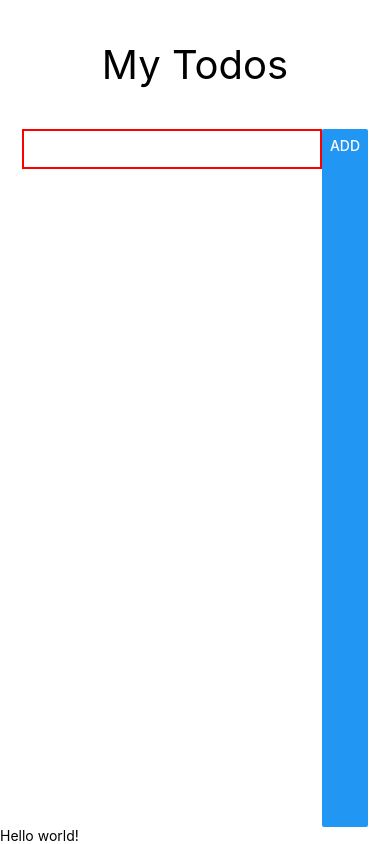
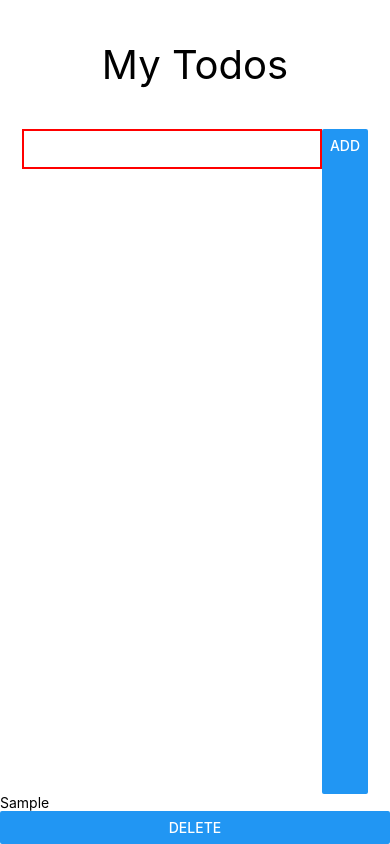
Before and after one commit to Xiaoping-Li/myTodo-react-native, a React Native app in the folder myTodo/: screen / in a window 390 px wide. Both pictures are taken after typing "Sample" into the empty fields and a click on the button "ADD". Built offline with nearby package versions, Linux system fonts and the light colour scheme.

Commit message:
Add delete function to Todo

```diff
--- a/myTodo/components/Todo.js
+++ b/myTodo/components/Todo.js
@@ -1,5 +1,5 @@
 import React from 'react';
-import { View, Text } from 'react-native';
+import { View, Text, Button, } from 'react-native';
 
 export default class Todo extends React.Component {
     constructor(props) {
@@ -8,10 +8,21 @@ export default class Todo extends React.Component {
             complete: false,
         };
     }
+
+    handleDelete = () => {
+        const idx = this.props.index;
+        this.props.onDelete(idx);
+    }
+
+
     render() {
         return (
             <View>
-                <Text>Hello world!</Text>
+                <Text>{this.props.todo}</Text>
+                <Button
+                    title="Delete"
+                    onPress={this.handleDelete}
+                />
             </View>
         );
     }
--- a/myTodo/components/TodoList.js
+++ b/myTodo/components/TodoList.js
@@ -18,10 +18,12 @@ export default class TodoList extends React.Component {
         this.setState({ newTodo: '' });
     }
 
-
+    handleDelete = (idx) => {
+        this.state.todos.splice(idx, 1);
+        this.setState({todos: this.state.todos});
+    }
 
     render() {
-
         return (
             <View style={styles.container}>
                 <View style={styles.formContainer}>
@@ -37,7 +39,14 @@ export default class TodoList extends React.Component {
                     />
                 </View>
 
-                {this.state.todos.map(todo => <View><Todo todo={todo}/></View>)}
+                {this.state.todos.map((todo, idx) => <View>
+                    <Todo
+                        key={idx}
+                        todo={todo}
+                        index={idx}
+                        onDelete={this.handleDelete}
+                    />
+                </View>)}
             </View>
 
         );
```
